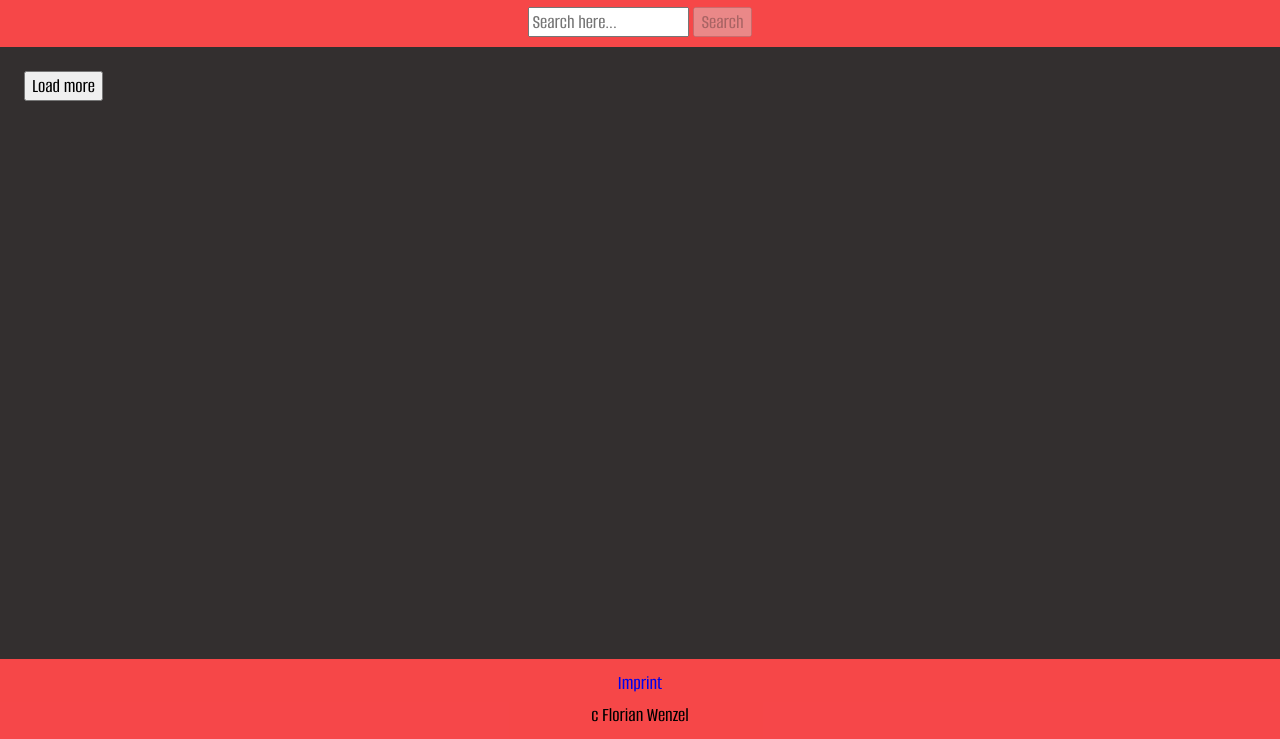
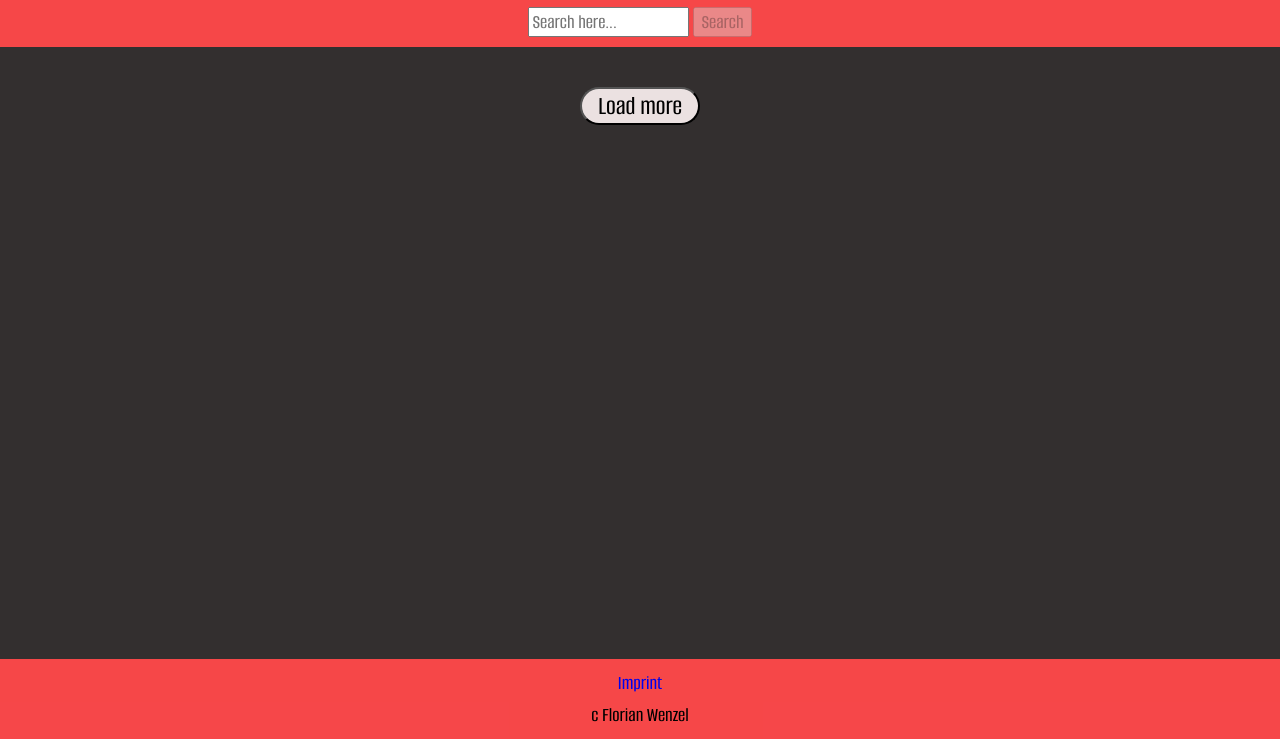
Before and after one commit to FlorianWenzelDev/Pokedex, a plain HTML site: page index.html in a window 1280 px wide. Shown: the part 61-800 px from the top of the page. Drawn offline with Linux system fonts and the light colour scheme; no server answers.

Commit message:
design: add styling to load more button and hovereffect on small pokemon cards

```diff
--- a/index.html
+++ b/index.html
@@ -28,7 +28,7 @@
     <main data-id="content" id="mainContent">
         <ul id="listOfPokemon" class="list-of-pokemon">
         </ul>
-        <button data-id="load-more-button" onclick="callLoadingFunctions()">Load more</button>
+        <button data-id="load-more-button" class="load-more-button" onclick="callLoadingFunctions()">Load more</button>
         <!-- ausblenden bei suchfunktion aktiv -->
     </main>
     <section class="loading-screen" id="loadingScreen">
--- a/style.css
+++ b/style.css
@@ -70,13 +70,13 @@
     background-color: rgba(61, 154, 244, 1);
 }
 
-button {
+/* button {
     transform: scale(1);
 }
 
 button:hover {
     transform: scale(1.1);
-}
+} */
 
 .site-header {
     display: flex;
@@ -98,6 +98,10 @@ button:hover {
 }
 
 main {
+    display: flex;
+    flex-direction: column;
+    align-items: center;
+    gap: 16px;
     padding: 24px;
     background-color: #332f2f;
     min-height: calc(100dvh - 188px);
@@ -117,6 +121,13 @@ main {
     border-radius: 16px;
     border: 2px solid white;
     padding: 8px;
+    transform: scale(1);
+    transition: all 250ms linear;
+}
+
+.small-pokemon-card:hover, .small-pokemon-card:active, .small-pokemon-card:focus {
+    transform: scale(1.1);
+    transition: all 250ms linear;
 }
 
 .small-pokemon-card p {
@@ -154,9 +165,10 @@ main {
     align-items: center;
     width: 96px;
     object-fit: contain;
+    filter: drop-shadow(0px 0px 0px #000);
 }
 
-.small-pokemon-card:hover img {
+.small-pokemon-card:hover img, .small-pokemon-card:active img, .small-pokemon-card:focus img  {
     filter: drop-shadow(5px 5px 2px #000);
 }
 
@@ -173,6 +185,12 @@ main {
 .loading-screen img {
     width: 150px;
     animation: loadingAnimation 4s linear infinite forwards;
+}
+
+.load-more-button{
+    width: 120px;
+    border-radius: 19px;
+    background-color: #ebe1e1;
 }
 
 .site-footer {
--- a/styles/fonts.css
+++ b/styles/fonts.css
@@ -58,6 +58,11 @@ h2{
  font-size: 2.0rem;
 }
 
+.load-more-button{
+  font-size: 1.5rem;
+  font-weight: 500;
+}
+
 .pokemon-id{
   font-size: 1.25rem;
   font-weight: 700;
```
